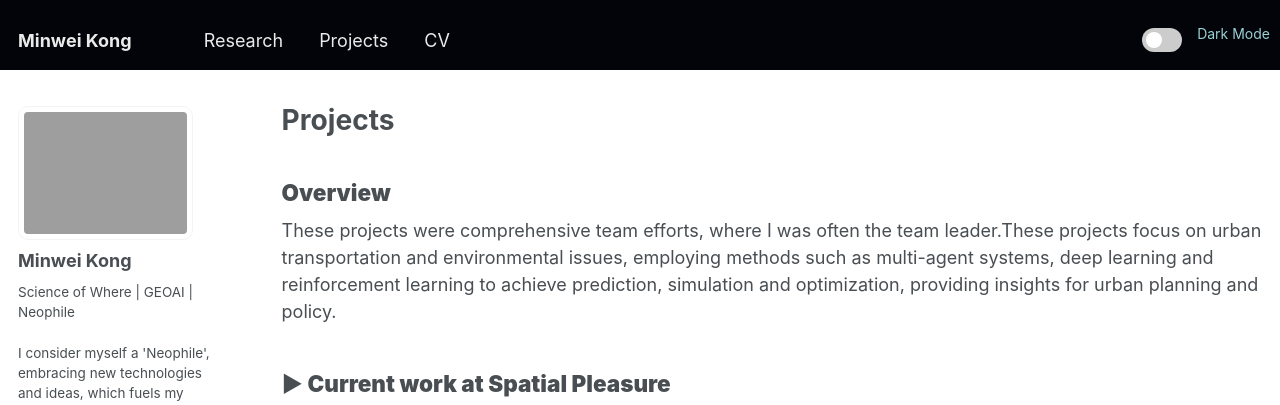
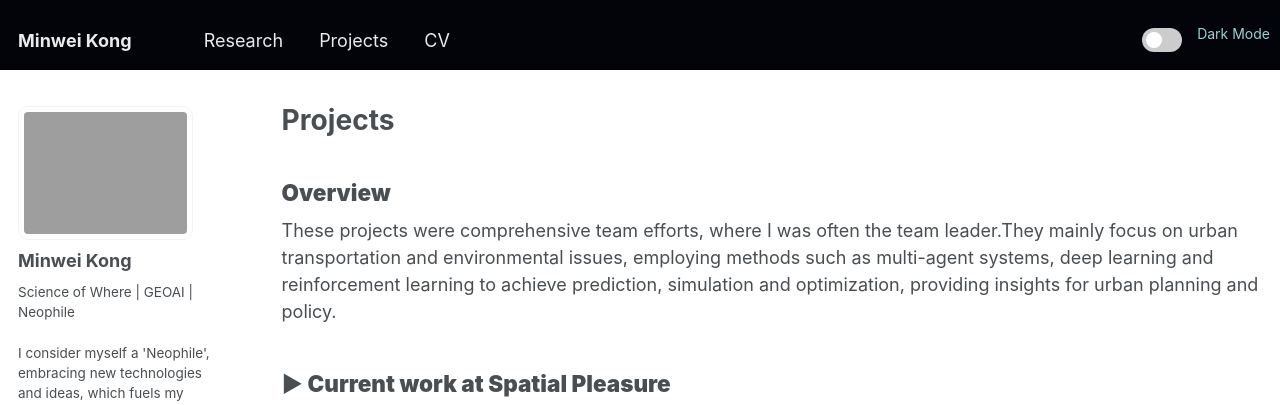
Before and after one commit to Minw913/minw913.github.io, a Jekyll site: the page built from _pages/projects.md, in a window 1280 px wide and 1341 px high. Shown: the top 405 px of the window. Built offline with Jekyll 4.4.1, drawn with Linux system fonts in a browser that asks for light colours; nearby versions of some CDN libraries.

Commit message:
update content

```diff
--- a/_pages/projects.md
+++ b/_pages/projects.md
@@ -53,7 +53,7 @@ redirect_from:
 
 ## **Overview**
 <p>
-These projects were comprehensive team efforts, where I was often the team leader.These projects focus on urban transportation and environmental issues, employing methods such as multi-agent systems, deep learning and reinforcement learning to achieve prediction, simulation and optimization, providing insights for urban planning and policy.
+These projects were comprehensive team efforts, where I was often the team leader.They mainly focus on urban transportation and environmental issues, employing methods such as multi-agent systems, deep learning and reinforcement learning to achieve prediction, simulation and optimization, providing insights for urban planning and policy.
 </p>
 
 <h2 class="toggle-header" style="cursor: pointer;">
```
